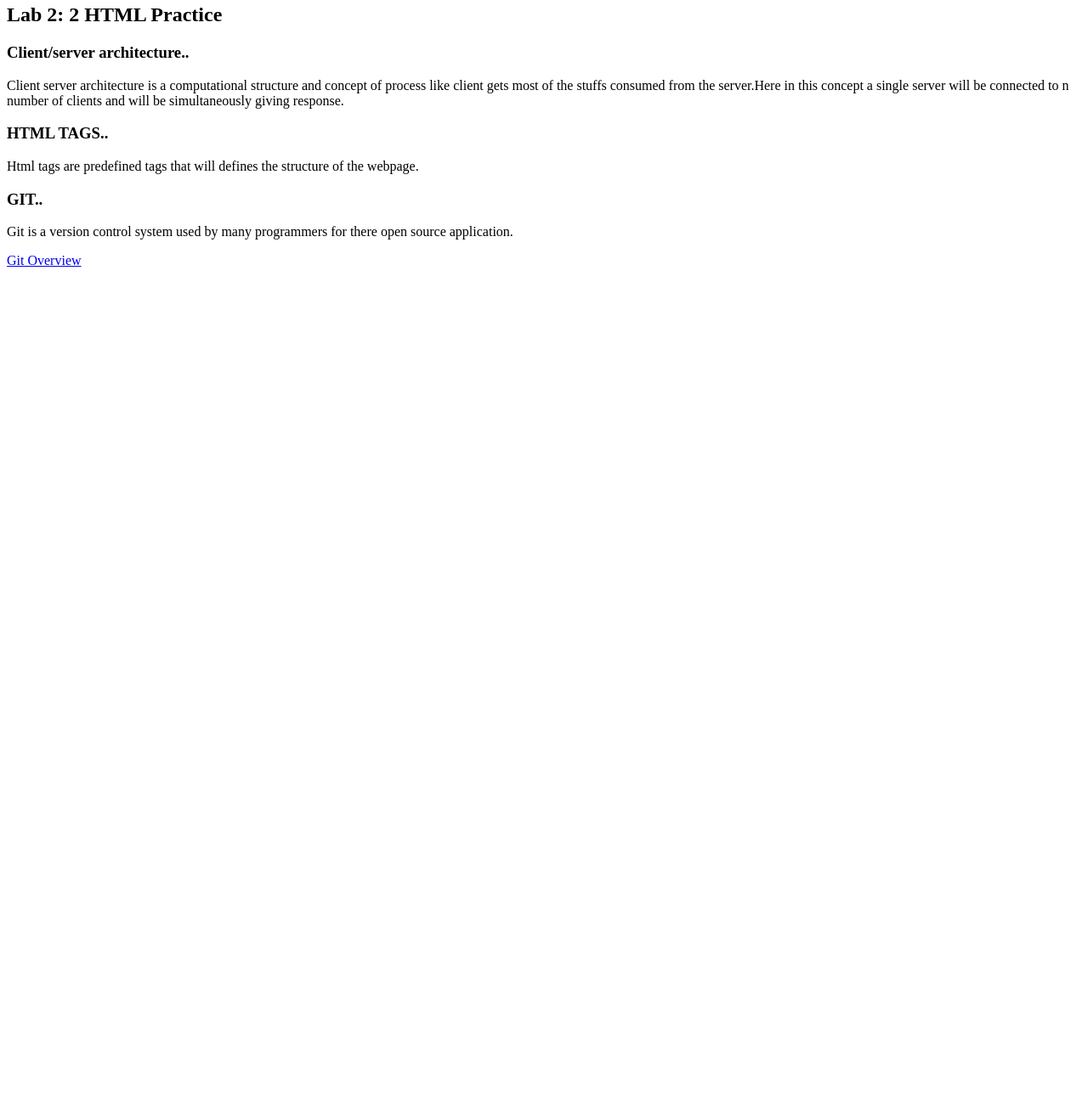
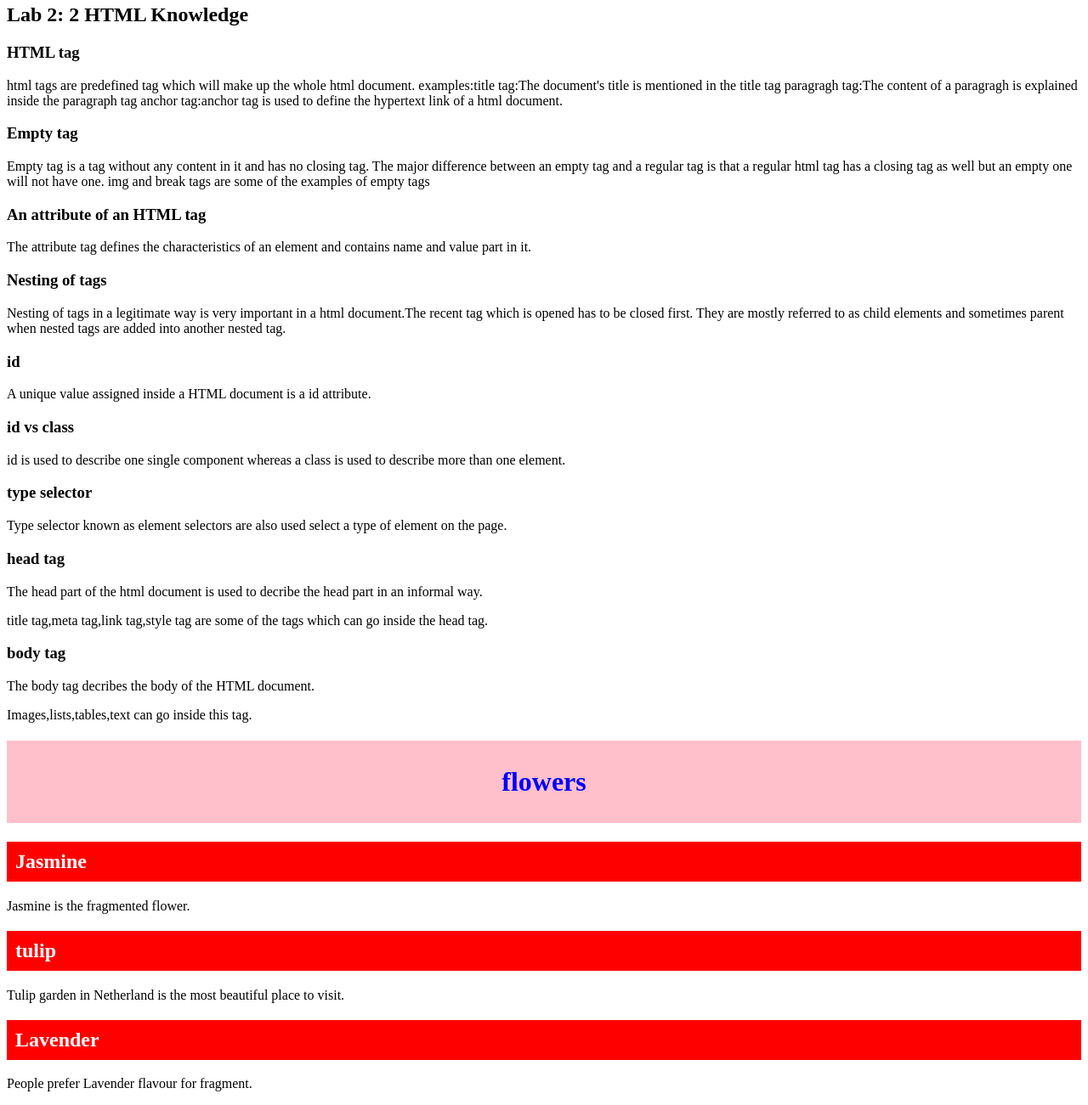
Before and after one commit to Vidusesha/Vid, a plain HTML site: page notes.html in a window 1280 px wide. Shown: the part 16-1317 px from the top of the page at 85% size. Before the commit the page ends 800 px from the top, so only its background shows below. Drawn offline with Linux system fonts and the light colour scheme.

Commit message:
Lab 2: 2 HTML Knowledge

```diff
--- a/notes.html
+++ b/notes.html
@@ -1,17 +1,65 @@
 <!DOCTYPE html>
 <html lang="en">
 <head>
+  <meta charset="utf-8">
 <title>VIDYAVATHY VENKATASESHADRI</title>
+<style>
+
+#hello {
+  background-color: pink;
+  color: blue;
+  padding: 30px;
+  text-align: center;
+}
+
+.flowers {
+  background-color: red;
+  color: white;
+  padding: 10px;
+}
+</style>
+
 </head>
 <body>
 
-<h2>Lab 2: 2 HTML Practice</h2>
-<h3>Client/server architecture..</h3>
-<p>Client server architecture is a computational structure and concept of process like client gets most of the stuffs consumed from the server.Here in this concept a single server will be connected to n number of clients and will be simultaneously giving response.</p>
-<h3>HTML TAGS..</h3>
-<p>Html tags are predefined tags that will defines the structure of the webpage.</p>
-<h3>GIT..</h3>
-<p>Git is a version control system used by many programmers for there open source application.</p>
-<a href="https://guides.github.com/activities/hello-world/">Git Overview</a>
+<h2>Lab 2: 2 HTML Knowledge</h2>
+<h3>HTML tag</h3>
+<p>html tags are predefined tag which will make up the whole html document.
+examples:title tag:The document's title is mentioned in the title tag
+         paragragh tag:The content of a paragragh is explained inside the paragraph tag
+         anchor tag:anchor tag is used to define the hypertext link of a html document.</p>
+<h3>Empty tag</h3>
+<p>Empty tag is a tag without any content in it and has no closing tag.
+The major difference between an empty tag and a regular tag is that a regular html tag has a closing tag as well but an empty one will not have one.
+img and break tags are some of the examples of empty tags</p>
+<h3>An attribute of an HTML tag</h3>
+<p>The attribute tag defines the characteristics of an element and contains name and value part in it.</p>
+<h3>Nesting of tags</h3>
+<p>Nesting of tags in a legitimate way is very important in a html document.The recent tag which is opened has to be closed first.
+They are mostly referred to as child elements and sometimes parent when nested tags are added into another nested tag.</p>
+<h3>id</h3>
+<p>A unique value assigned inside a HTML document is a id attribute.</p>
+<h3>id vs class</h3>
+<p>id is used to describe one single component whereas a class is used to describe more than one element.</p>
+<h3>type selector</h3>
+<p>Type selector known as element selectors are also used select a type of element on the page.</p>
+<h3>head tag</h3>
+<p>The head part of the html document is used to decribe the head part in an informal way.</p>
+<p>title tag,meta tag,link tag,style tag are some of the tags which can go inside the head tag.</p>
+<h3>body tag</h3>
+<p>The body tag decribes the body of the HTML document.</p>
+<p>Images,lists,tables,text can go inside this tag.</p>
+<h1 id="hello">flowers</h1>
+
+
+<h2 class="flowers">Jasmine</h2>
+<p>Jasmine is the fragmented flower.</p>
+
+<h2 class="flowers">tulip</h2>
+<p>Tulip garden in Netherland is the most beautiful place to visit.</p>
+
+<h2 class="flowers">Lavender</h2>
+<p> People prefer Lavender flavour for fragment.</p>
+
 </body>
 </html>
```
